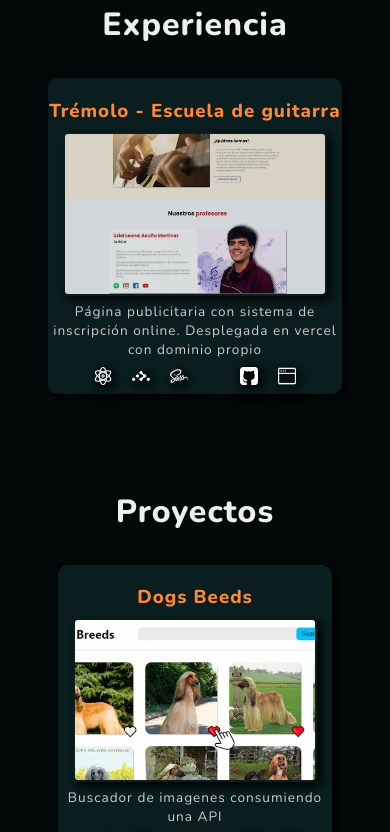
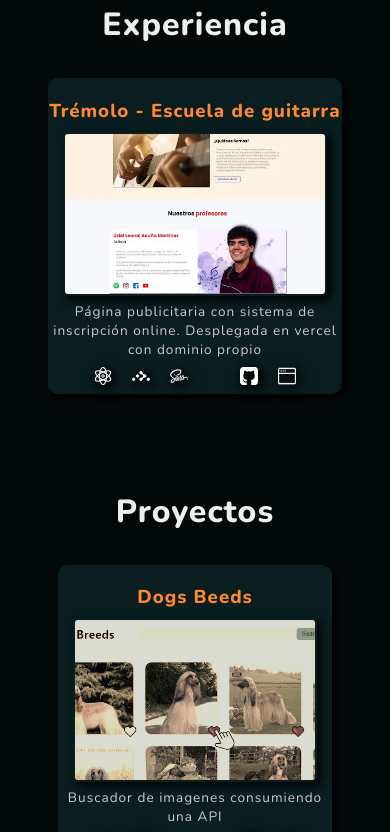
Before and after one commit to ferutizi/Portfolio, a React (Create React App) app: page / in a window 390 px wide. Shown: the part 860-1692 px from the top of the page. Built offline with nearby package versions, Linux system fonts and the light colour scheme.

Commit message:
fixed className proyect__img--experience in proyects.scss

```diff
--- a/src/components/Proyects.scss
+++ b/src/components/Proyects.scss
@@ -133,7 +133,7 @@
     .more-proyects {
         max-width: 600px;
     }
-    .proyect__img {
+    .proyect__img--experience {
         filter: none;
         opacity: 1;
     }
```
